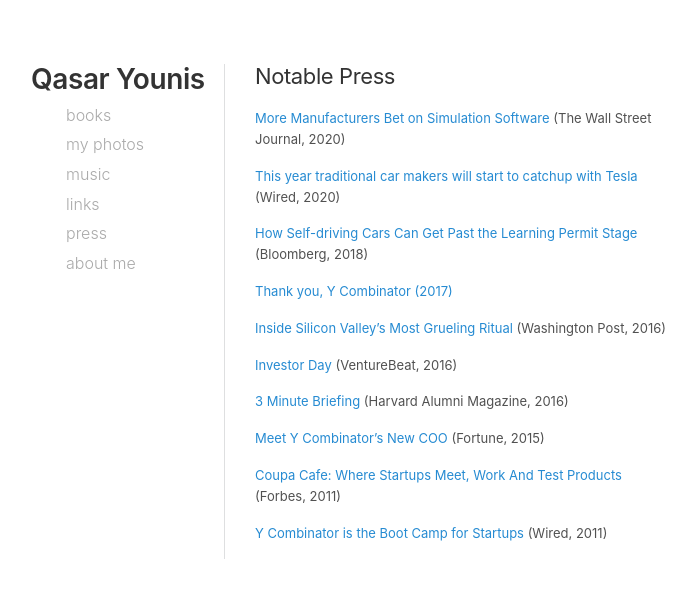
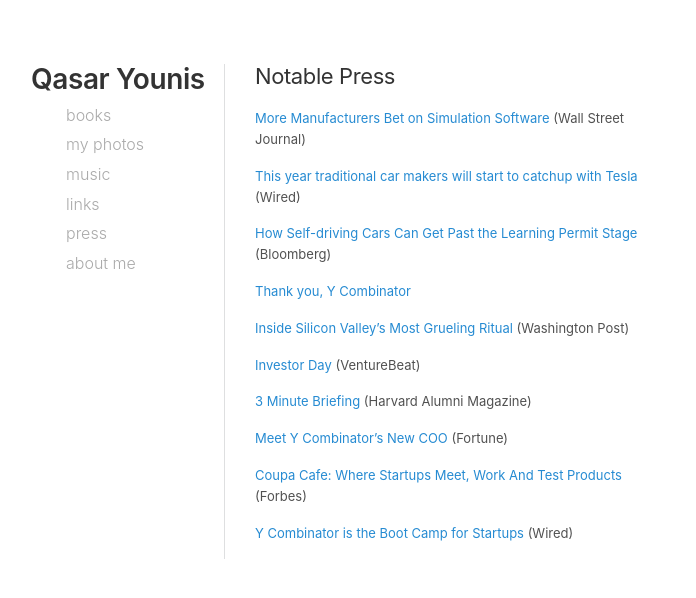
Before and after one commit to qasar/qasar.github.io, a Jekyll site: the page built from press.md, in a window 1280 px wide. Shown: the top 598 px of the page, without its empty margins (35-731 px from the left). Built offline with Jekyll 4.4.1, drawn with Linux system fonts in a browser that asks for light colours.

Commit message:
Update press.md

```diff
--- a/press.md
+++ b/press.md
@@ -3,23 +3,23 @@
 permalink: /press/
 ---
 
-<a href="https://www.wsj.com/articles/more-manufacturers-bet-on-simulation-software-11582240105"> More Manufacturers Bet on Simulation Software</a> (The Wall Street Journal, 2020)
+<a href="https://www.wsj.com/articles/more-manufacturers-bet-on-simulation-software-11582240105"> More Manufacturers Bet on Simulation Software</a> (Wall Street Journal)
 
-<a href="https://www.wired.co.uk/article/tesla-competition-business-model"> This year traditional car makers will start to catchup with Tesla</a> (Wired, 2020)
+<a href="https://www.wired.co.uk/article/tesla-competition-business-model"> This year traditional car makers will start to catchup with Tesla</a> (Wired)
 
 <a href="https://www.bloomberg.com/news/articles/2018-09-12/how-self-driving-cars-can-get-past-the-learning-permit-stage-without-any-risk
-"> How Self-driving Cars Can Get Past the Learning Permit Stage</a> (Bloomberg, 2018)
+"> How Self-driving Cars Can Get Past the Learning Permit Stage</a> (Bloomberg)
 
-<a href="https://www.facebook.com/qasar/posts/10154710776519865"> Thank you, Y Combinator (2017) </a>
+<a href="https://www.facebook.com/qasar/posts/10154710776519865"> Thank you, Y Combinator</a>
 
-<a href="https://www.washingtonpost.com/news/the-switch/wp/2016/08/29/inside-one-of-silicon-valleys-most-celebrated-rituals-raising-cash/">Inside Silicon Valley’s Most Grueling Ritual </a> (Washington Post, 2016)
+<a href="https://www.washingtonpost.com/news/the-switch/wp/2016/08/29/inside-one-of-silicon-valleys-most-celebrated-rituals-raising-cash/">Inside Silicon Valley’s Most Grueling Ritual </a> (Washington Post)
 
-<a href="http://venturebeat.com/2016/07/07/y-combinator-will-hold-an-investor-day-for-meetings-with-startups-after-demo-day/">Investor Day</a> (VentureBeat, 2016)
+<a href="http://venturebeat.com/2016/07/07/y-combinator-will-hold-an-investor-day-for-meetings-with-startups-after-demo-day/">Investor Day</a> (VentureBeat)
 
-<a href="https://www.alumni.hbs.edu/stories/Pages/story-impact.aspx?num=5765">3 Minute Briefing</a> (Harvard Alumni Magazine, 2016)
+<a href="https://www.alumni.hbs.edu/stories/Pages/story-impact.aspx?num=5765">3 Minute Briefing</a> (Harvard Alumni Magazine)
 
-<a href="http://fortune.com/2015/08/26/meet-y-combinators-new-coo/">Meet Y Combinator's New COO</a> (Fortune, 2015)
+<a href="http://fortune.com/2015/08/26/meet-y-combinators-new-coo/">Meet Y Combinator's New COO</a> (Fortune)
 
-<a href="http://www.forbes.com/sites/tomiogeron/2011/11/16/coupa-cafe-where-startups-meet-work-and-test-products/">Coupa Cafe: Where Startups Meet, Work And Test Products</a> (Forbes, 2011)
+<a href="http://www.forbes.com/sites/tomiogeron/2011/11/16/coupa-cafe-where-startups-meet-work-and-test-products/">Coupa Cafe: Where Startups Meet, Work And Test Products</a> (Forbes)
 
-<a href="https://www.wired.com/2011/05/ff_ycombinator/">Y Combinator is the Boot Camp for Startups</a> (Wired, 2011)
+<a href="https://www.wired.com/2011/05/ff_ycombinator/">Y Combinator is the Boot Camp for Startups</a> (Wired)
```
